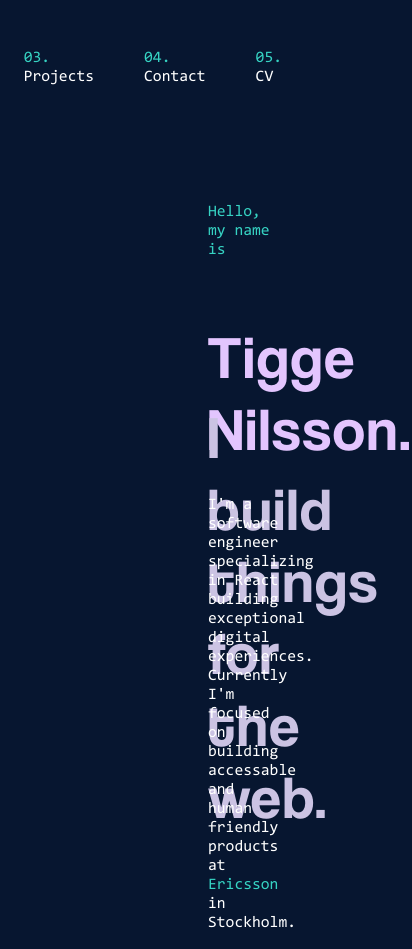
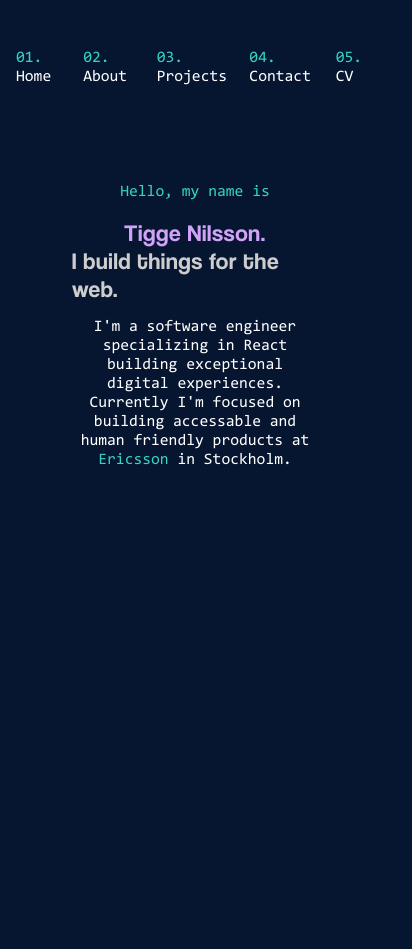
Before and after one commit to taaage/portfolio-client, a React (Create React App) app: page / in a window 390 px wide. Shown: the whole page, 412 px wide, since content can reach past the window. After the commit the page ends 844 px from the top, so only its background shows below. Built offline with nearby package versions, Linux system fonts and the light colour scheme.

Commit message:
style: menu and home component styling

```diff
--- a/src/components/Menu/Menu.css
+++ b/src/components/Menu/Menu.css
@@ -1,12 +1,20 @@
 .menu-container {
   display: flex;
   justify-content: right;
-  margin-right: 100px;
-  column-gap: 50px;
+  padding-right: 4em;
+}
+
+@media screen and (max-width: 480px) {
+  .menu-container {
+    justify-content: center;
+    padding-right: 0em;
+  }
 }
 
 .menu-item {
   margin-top: 25px;
+  padding-right: 0.5em;
+  padding-left: 0.5em;
 }
 
 .menu-item-text {
--- a/src/pages/Home/Home.css
+++ b/src/pages/Home/Home.css
@@ -1,29 +1,58 @@
 .home-content-container {
-  margin-left: 200px;
-  margin-right: 100px;
-  margin-top: 100px;
+  padding-top: 4em;
+  display: flex;
+  flex-direction: column;
+  margin-left: 4em;
+  margin-right: 4em;
 }
-
-.home-content-row-container-two {
-  height: 20px;
-}
-
-.home-content-row-container-three {
-  height: 80px;
-}
-
 .home-content-row-one {
   color: #36d3c3;
 }
 .home-content-row-two {
-  font-size: 60px;
-  letter-spacing: 2px;
-  color: #e3c5fe;
+  font-size: min(6vw, 6em);
+  letter-spacing: 0.025em;
+  color: #d1a2f9;
   font-family: "Coolvetica";
+  margin: 0em;
 }
+
 .home-content-row-three {
-  font-size: 60px;
-  letter-spacing: 2px;
-  color: #cbc3e3;
+  font-size: min(6vw, 6em);
+  letter-spacing: 0.025em;
+  color: #cecdcd;
   font-family: "Coolvetica";
+  margin: 0em;
 }
+
+.ericsson-text {
+  text-decoration: none;
+}
+.ericsson-text:hover {
+  cursor: pointer;
+  color: red;
+}
+
+.github-button {
+  width: 8em;
+  height: 2em;
+  border-radius: 0.5em;
+  background-color: #071630;
+  border: 1px solid #36d3c3;
+  color: white;
+  font-family: "Consonlas";
+}
+
+.github-button:hover {
+  cursor: pointer;
+  border: 1px solid red;
+}
+
+@media screen and (max-width: 480px) {
+  .home-content-container {
+    align-items: center;
+  }
+
+  .home-content-row-four {
+    text-align: center;
+  }
+}
```
